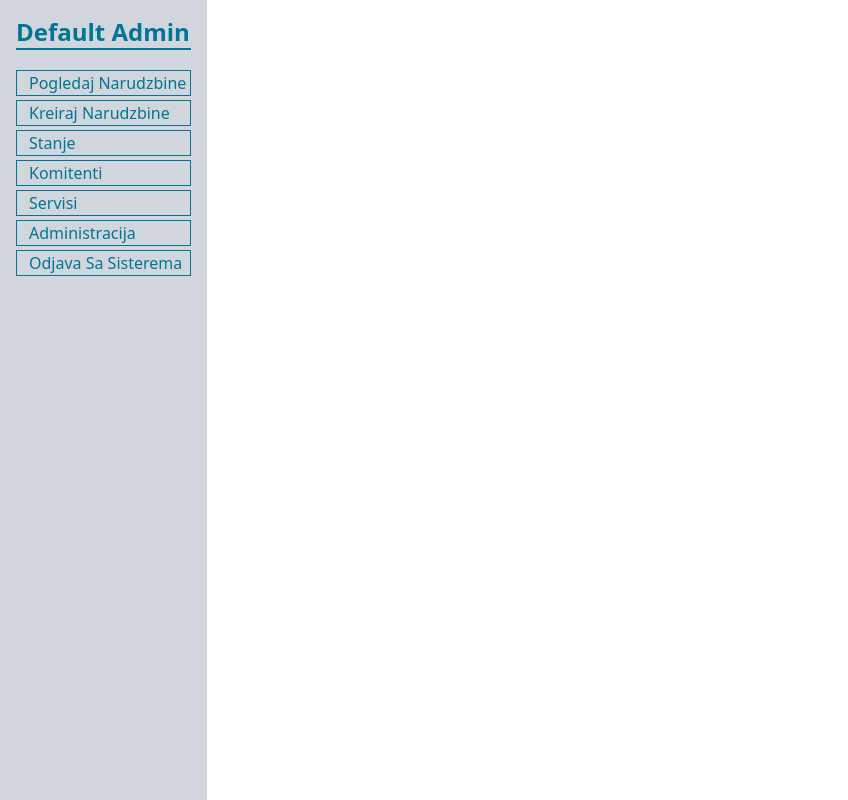
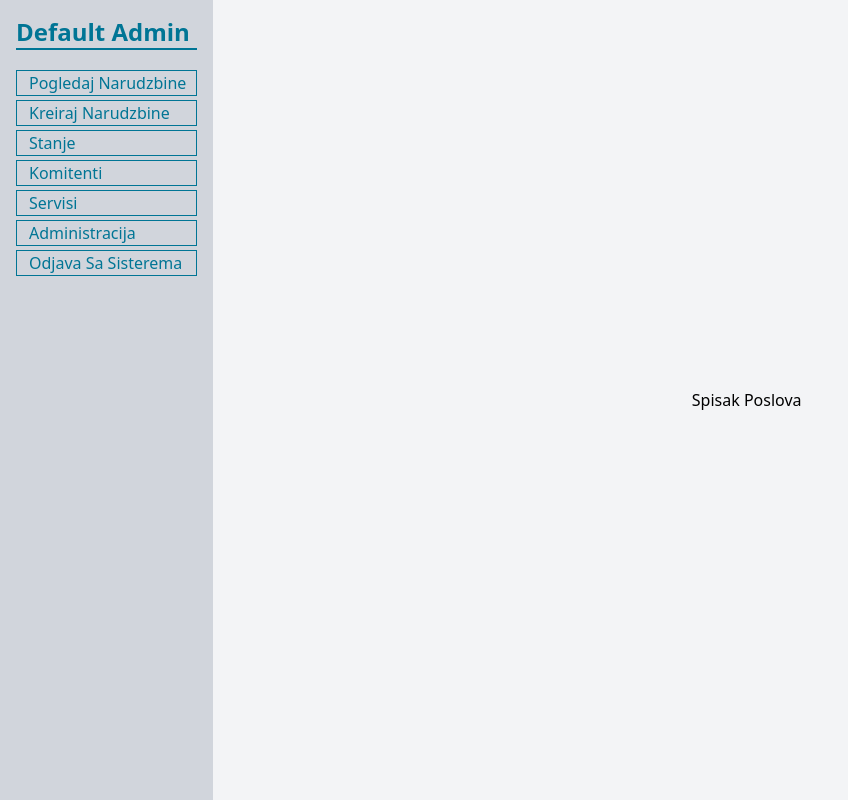
Before and after one commit to SlobodanSkaric/front81, a React (Vite) app: page /adminprofile/showlistjob in a window 1280 px wide. Shown: the whole page, without its empty margins (0-848 px from the left). Built offline with nearby package versions, Linux system fonts and the light colour scheme.

Commit message:
Smale change

```diff
--- a/src/Layouts/AdministratorProfile.tsx
+++ b/src/Layouts/AdministratorProfile.tsx
@@ -11,7 +11,7 @@ export default function AdministratorProfile() {
   return (
 
     <>
-        <div className="grid grid-cols-12 min-h-screen gap-2">
+        <div className="grid grid-cols-12 min-h-screen ">
             <div className="col-span-2  bg-gray-300 text-cyan-700 p-4 flex flex-col justify-start gap-1">
                 <h2 className="text-2xl font-bold mb-4 border-cyan-700 border-b-2">{username}</h2>
                 <Link  className='hover:cursor-pointer hover:bg-neutral-200 font-sans hover:rounded-xl pl-3 boreder border  transition-all duration-200' to="/adminprofile/showlistjob">Pogledaj Narudzbine</Link>
@@ -22,7 +22,7 @@ export default function AdministratorProfile() {
                 <Link  className='hover:cursor-pointer hover:bg-neutral-200 font-sans hover:rounded-xl pl-3 boreder border  transition-all duration-200' to="/adminprofile/administratorspanel">Administracija</Link>
                 <Link  className='hover:cursor-pointer hover:bg-neutral-200 font-sans hover:rounded-xl pl-3 boreder border  transition-all duration-200' to="/adminprofile/logout">Odjava Sa Sisterema</Link>
             </div>
-            <div className="col-span-10 p-6">
+            <div className="col-span-10 ">
                 <Outlet/>
             </div>
         </div>
--- a/src/Pages/JobLists.tsx
+++ b/src/Pages/JobLists.tsx
@@ -4,6 +4,9 @@ export default function JobLists() {
   return (
 
     <>
+      <div className="flex flex-col justify-center items-center bg-gray-100 h-full m-0 p-0 w-full">
+        <div className="">Spisak Poslova</div>
+      </div>
     </>
   )
 }
```
